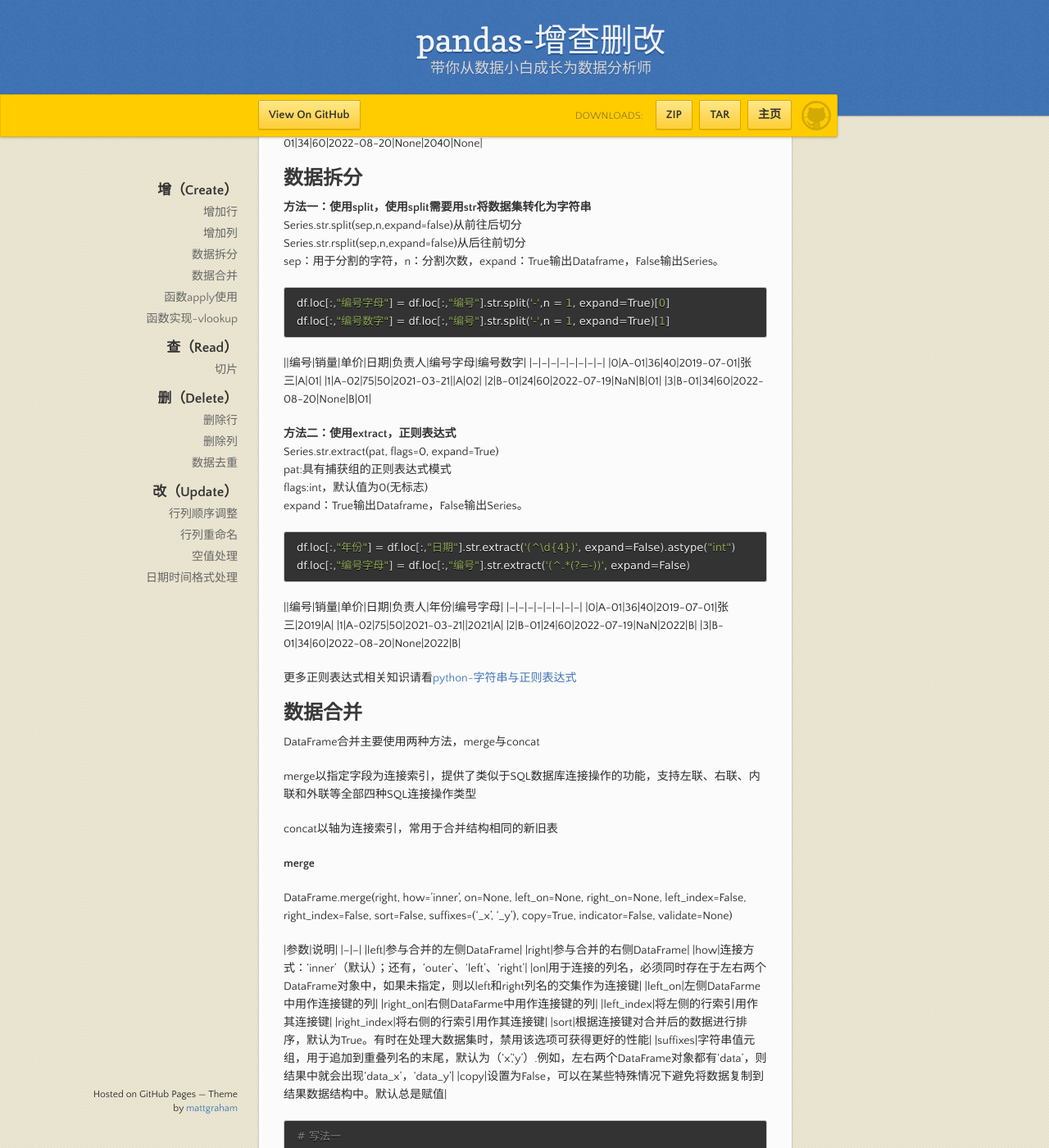
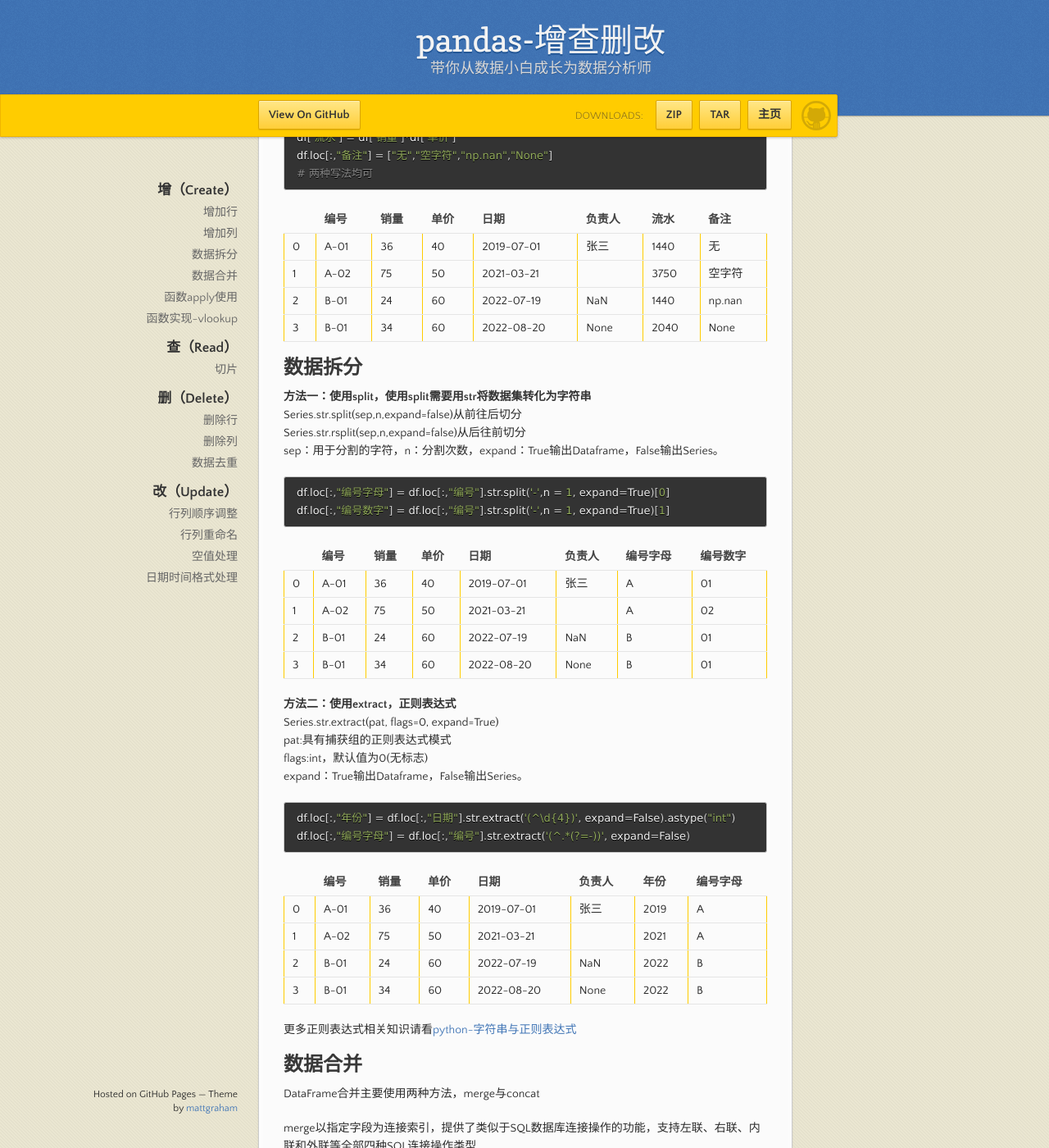
Before and after one commit to analy-liu/analy-liu.github.io, a Jekyll site: the page built from _posts/2022-08-04-Python_Pandas_CRUD.md, in a window 1280 px wide and 1400 px high, scrolled down 1581 px. Shown: the whole window at 82% size. Built offline with Jekyll 4.4.1, drawn with Linux system fonts in a browser that asks for light colours; some of the changed text lies outside the part shown.

Commit message:
增加间隔 使表格正常显示

````diff
--- a/_posts/2022-08-04-Python_Pandas_CRUD.md
+++ b/_posts/2022-08-04-Python_Pandas_CRUD.md
@@ -37,6 +37,7 @@ def insert_row(df,content,index):
 # 在第2行后插入内容
 df = insert_row(df,["C-01", 14, 30, '2021-03-01',"李四"],2)
 ```
+
 ||编号|销量|单价|日期|负责人|
 |--|--|--|--|--|--|
 |0|A-01|36|40|2019-07-01|张三|
@@ -58,7 +59,7 @@ df.insert(3,"流水",df['销量']*df['单价'])# 插入计算列到第3列后
 df.insert(6,"备注",["无","空字符","np.nan","None"])# 插入内容列到第5列后
 ```
 
-|编号|销量|单价|流水|日期|负责人|备注|
+||编号|销量|单价|流水|日期|负责人|备注|
 |--|--|--|--|--|--|--|--|
 |0|A-01|36|40|1440|2019-07-01|张三|无|
 |1|A-02|75|50|3750|2021-03-21||空字符|
@@ -72,6 +73,7 @@ df['流水'] = df['销量']*df['单价']
 df.loc[:,"备注"] = ["无","空字符","np.nan","None"]
 # 两种写法均可
 ```
+
 ||编号|销量|单价|日期|负责人|流水|备注|
 |--|--|--|--|--|--|--|--|
 |0|A-01|36|40|2019-07-01|张三|1440|无|
@@ -89,6 +91,7 @@ sep：用于分割的字符，n：分割次数，expand：True输出Dataframe，
 df.loc[:,"编号字母"] = df.loc[:,"编号"].str.split('-',n = 1, expand=True)[0]
 df.loc[:,"编号数字"] = df.loc[:,"编号"].str.split('-',n = 1, expand=True)[1]
 ```
+
 ||编号|销量|单价|日期|负责人|编号字母|编号数字|
 |--|--|--|--|--|--|--|--|
 |0|A-01|36|40|2019-07-01|张三|A|01|
@@ -106,6 +109,7 @@ expand：True输出Dataframe，False输出Series。
 df.loc[:,"年份"] = df.loc[:,"日期"].str.extract('(^\d{4})', expand=False).astype("int")
 df.loc[:,"编号字母"] = df.loc[:,"编号"].str.extract('(^.*(?=-))', expand=False)
 ```
+
 ||编号|销量|单价|日期|负责人|年份|编号字母|
 |--|--|--|--|--|--|--|--|
 |0|A-01|36|40|2019-07-01|张三|2019|A|
@@ -142,6 +146,7 @@ copy=True, indicator=False, validate=None)
 |sort|根据连接键对合并后的数据进行排序，默认为True。有时在处理大数据集时，禁用该选项可获得更好的性能|
 |suffixes|字符串值元组，用于追加到重叠列名的末尾，默认为（‘x’,‘y’）.例如，左右两个DataFrame对象都有‘data’，则结果中就会出现‘data_x’，‘data_y’|
 |copy|设置为False，可以在某些特殊情况下避免将数据复制到结果数据结构中。默认总是赋值|
+
 ```python
 # 写法一
 df = df1.merge(df2,on = ['key1', 'key2'],how='outer')
````
